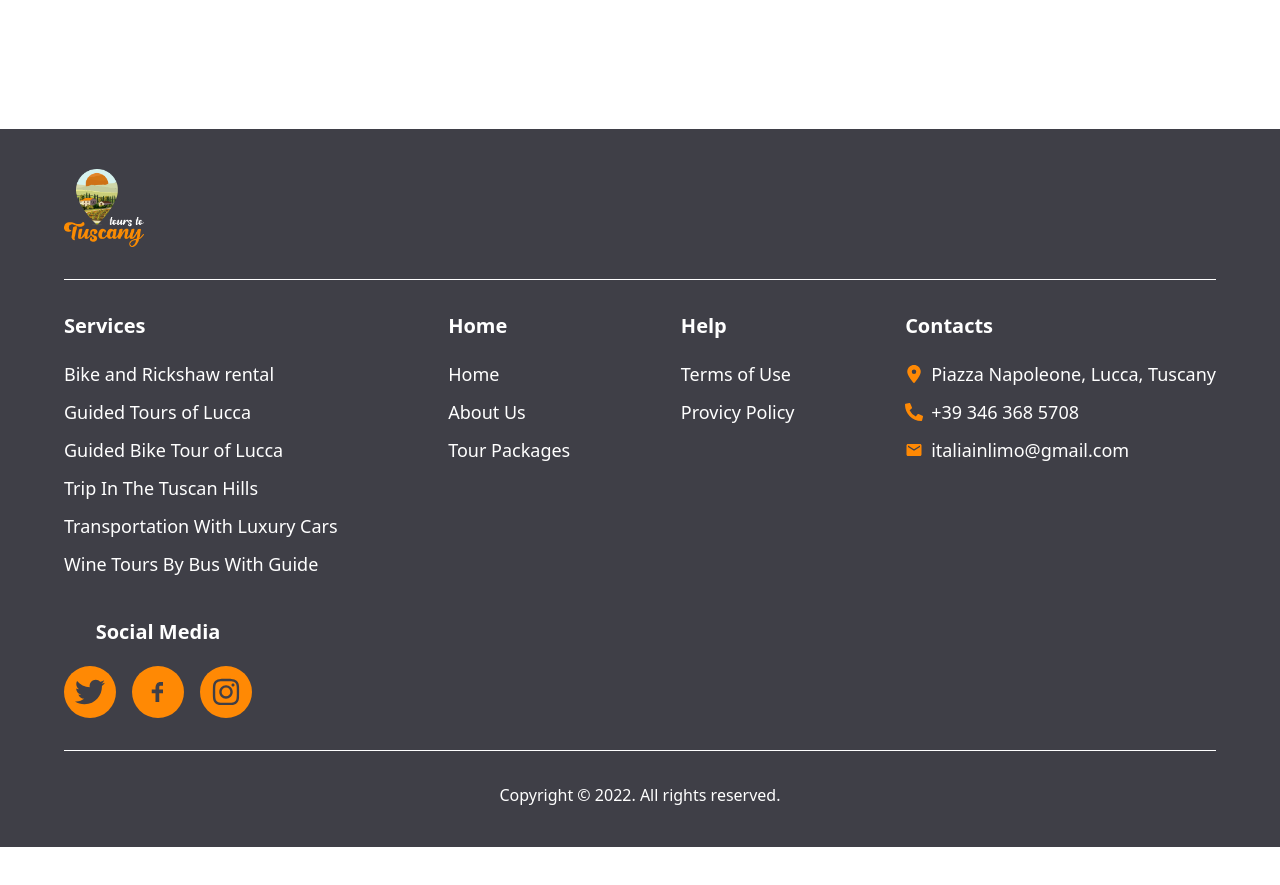
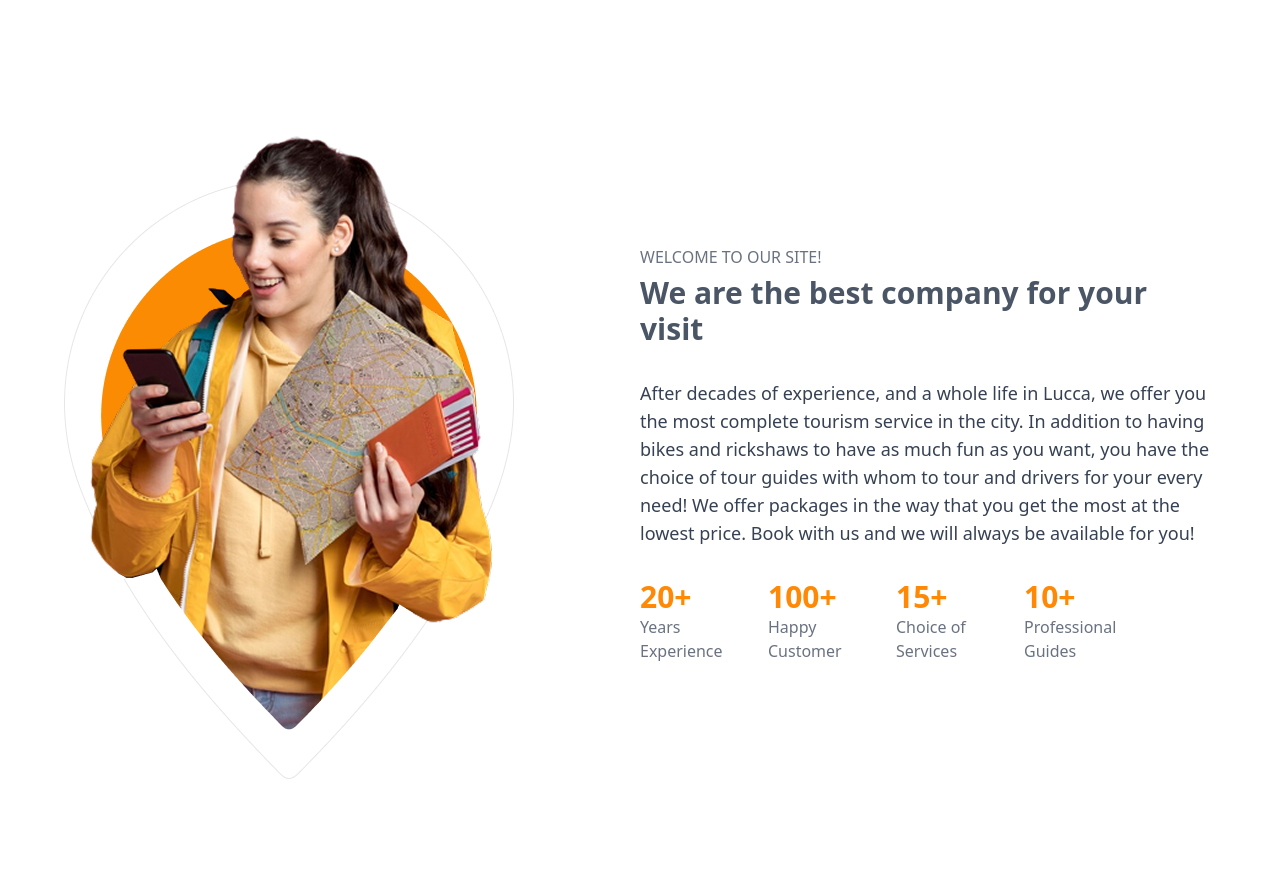
Before and after one commit to RaghadDeveloper/task-7-adv, a Next.js app: page /home in a window 1280 px wide. Shown: the part 1663-2548 px from the top of the page. Before the commit the page ends 2510 px from the top, so only its background shows below. Built offline with nearby package versions, Linux system fonts and the light colour scheme.

Commit message:
add about section to home page

```diff
--- /dev/null
+++ b/src/app/components/AboutSec.tsx
@@ -0,0 +1,32 @@
+import { aboutInfos } from "@/data/AboutInfos";
+import InfoBlock from "./InfoBlock";
+
+const AboutSec = () => {
+  return (
+    <div className="w-[90%] mx-auto mb-52 flex justify-between items-center gap-10 flex-col lg:flex-row">
+      <img src="/assets/images/AboutPicture.png" alt="" />
+
+      <div className="w-[90%] lg:w-1/2">
+        <h5 className="mb-1.5 text-gray-500">WELCOME TO OUR SITE!</h5>
+        <h4 className="text-3xl font-extrabold text-gray-600 mb-8">
+          We are the best company for your visit
+        </h4>
+        <p className="text-lg text-gray-700 mb-8">
+          After decades of experience, and a whole life in Lucca, we offer you
+          the most complete tourism service in the city. In addition to having
+          bikes and rickshaws to have as much fun as you want, you have the
+          choice of tour guides with whom to tour and drivers for your every
+          need! We offer packages in the way that you get the most at the lowest
+          price. Book with us and we will always be available for you!
+        </p>
+        <div className="flex gap-12">
+          {aboutInfos.map((info) => (
+            <InfoBlock key={info.text} info={info} />
+          ))}
+        </div>
+      </div>
+    </div>
+  );
+};
+
+export default AboutSec;
--- /dev/null
+++ b/src/app/components/InfoBlock.tsx
@@ -0,0 +1,14 @@
+import { InfoBlockType } from "@/interfaces";
+
+const InfoBlock = ({ info }: { info: InfoBlockType }) => {
+  return (
+    <div className="w-20">
+      <span className="font-bold text-3xl text-orange-400 mb-1.5">
+        {info.value}+
+      </span>
+      <h6 className="text-gray-500">{info.text}</h6>
+    </div>
+  );
+};
+
+export default InfoBlock;
--- a/src/app/home/page.tsx
+++ b/src/app/home/page.tsx
@@ -1,3 +1,4 @@
+import AboutSec from "../components/AboutSec";
 import Destinantions from "../components/Destinantions";
 import HomeHero from "../components/HomeHero";
 
@@ -7,6 +8,7 @@ const Home = () => {
       <HomeHero />
 
       <Destinantions />
+      <AboutSec />
     </section>
   );
 };
--- /dev/null
+++ b/src/data/AboutInfos.ts
@@ -0,0 +1,6 @@
+export const aboutInfos = [
+  { value: 20, text: "Years Experience" },
+  { value: 100, text: "Happy Customer" },
+  { value: 15, text: "Choice of Services" },
+  { value: 10, text: "Professional Guides" },
+];
--- a/src/interfaces/index.ts
+++ b/src/interfaces/index.ts
@@ -24,3 +24,7 @@ export interface DestinantionCardType {
   capacity: string;
   description: string;
 }
+export interface InfoBlockType {
+  value: number;
+  text: string;
+}
```
Also changed, not shown: public/assets/images/AboutPicture.png (added).
